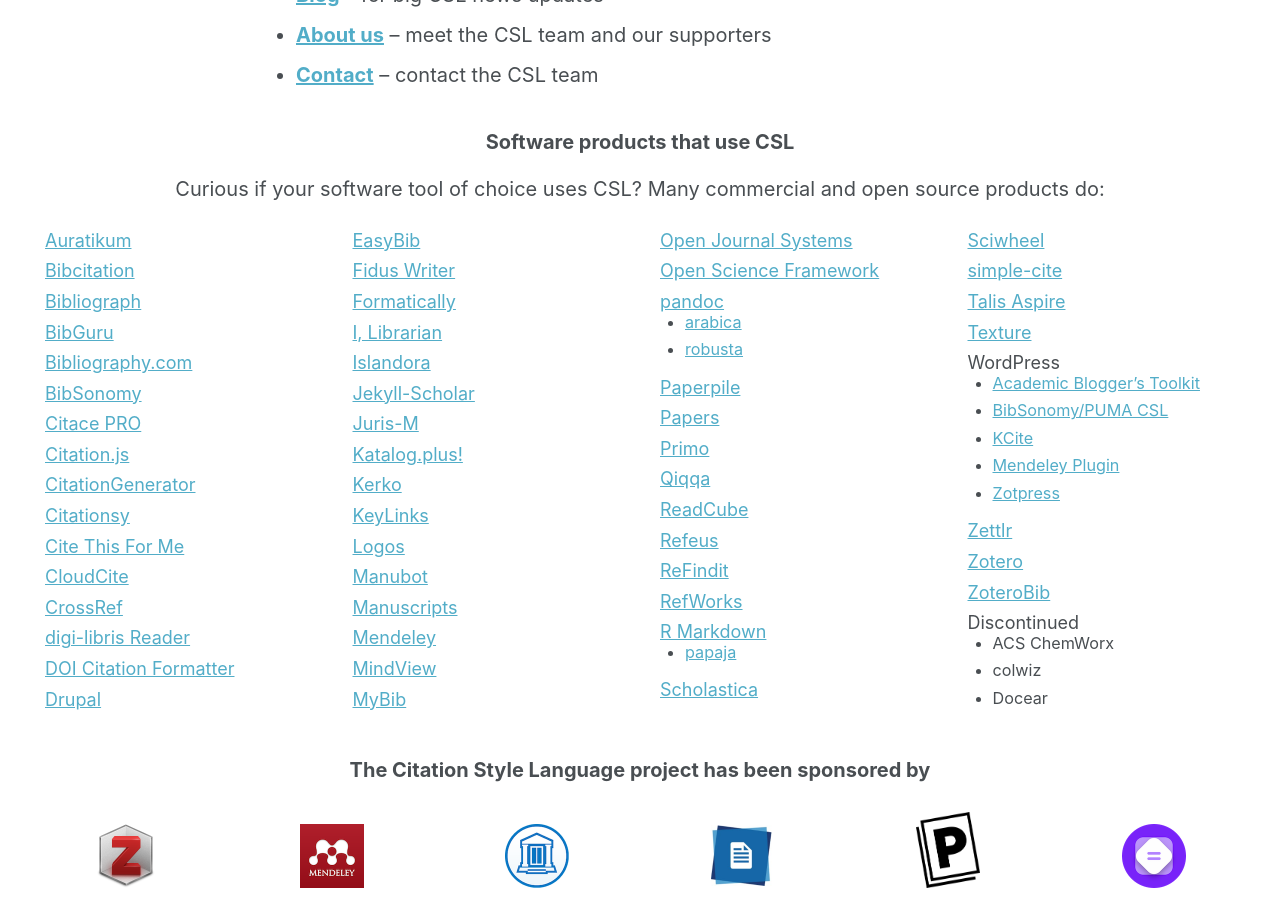
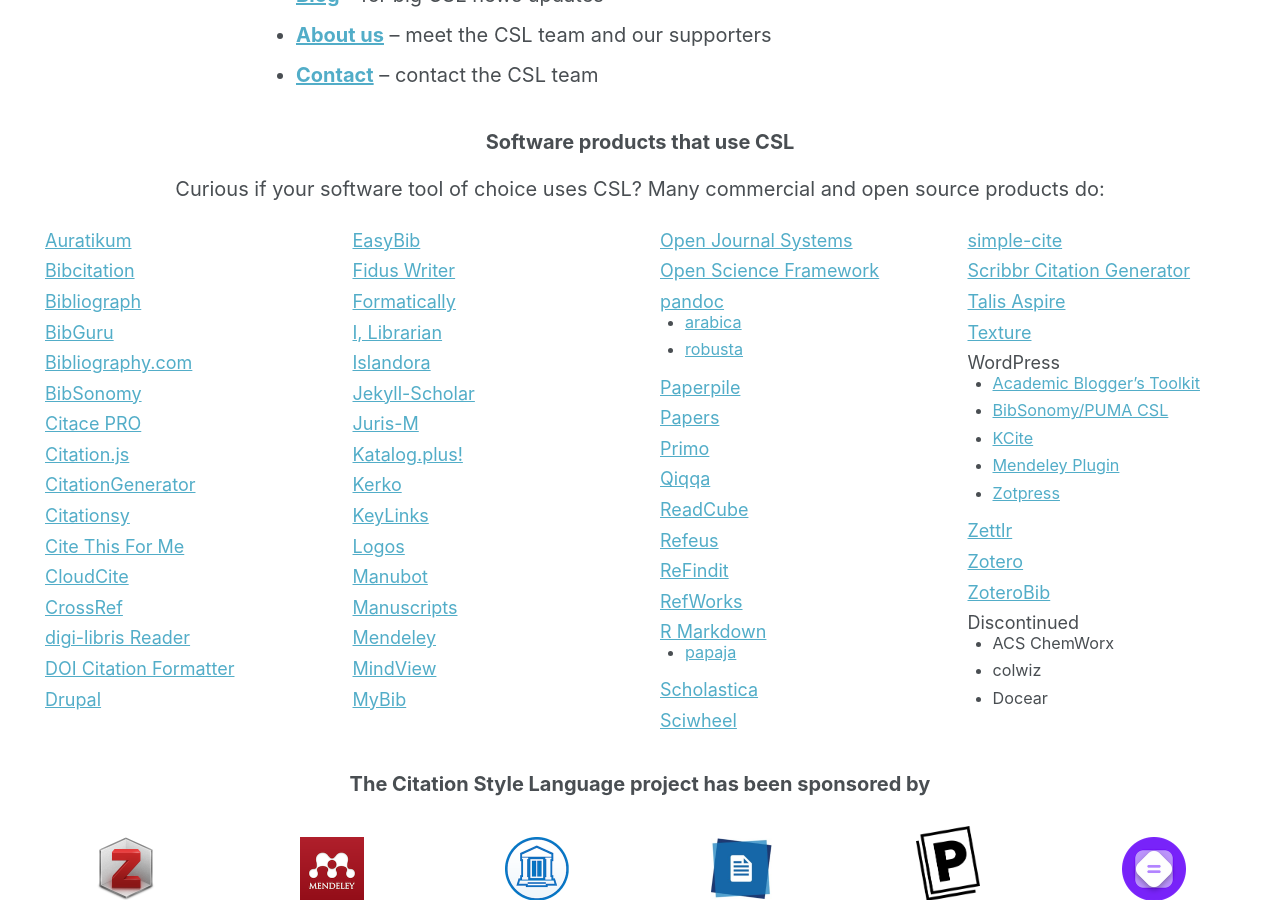
Before and after one commit to citation-style-language/citation-style-language.github.io, a Jekyll site: the page built from _pages/index.md, in a window 1280 px wide and 900 px high, scrolled down 887 px. Built offline with Jekyll 4.4.1, drawn with Linux system fonts in a browser that asks for light colours; the list of posts is cut into pages by our own code.

Commit message:
Add Scribbr to CSL product listing

```diff
--- a/_pages/index.md
+++ b/_pages/index.md
@@ -110,6 +110,8 @@
     url: https://www.sciwheel.com
   - title: simple-cite
     url: https://github.com/lewisacidic/simple-cite
+  - title: Scribbr Citation Generator
+    url: https://www.scribbr.com/apa-citation-generator/
   - title: Talis Aspire
     url: https://talis.com/talis-aspire/
   - title: Texture
```
